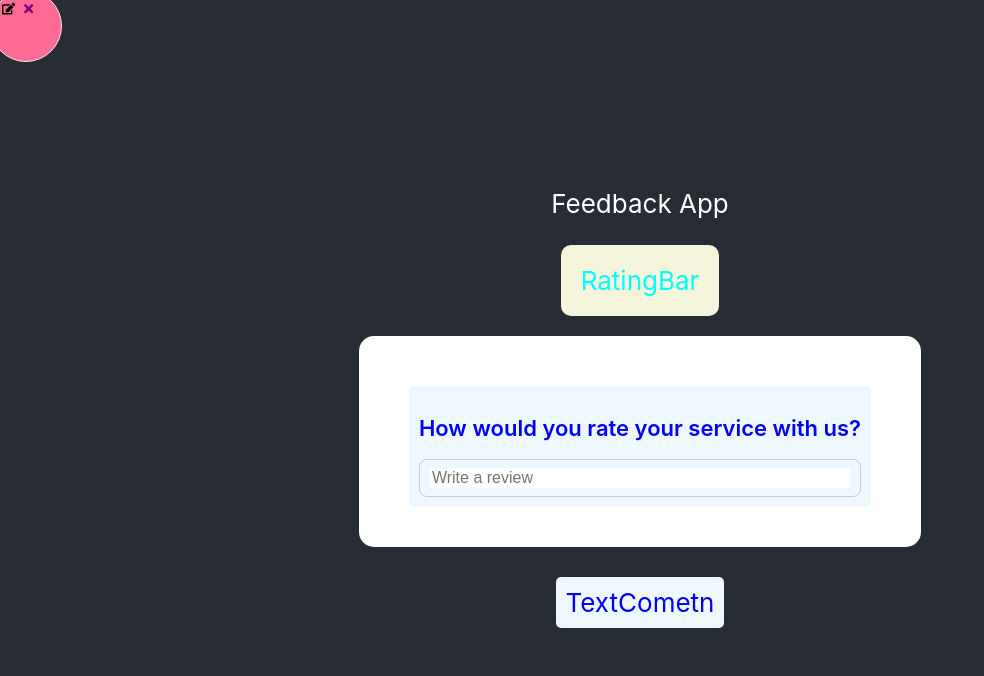
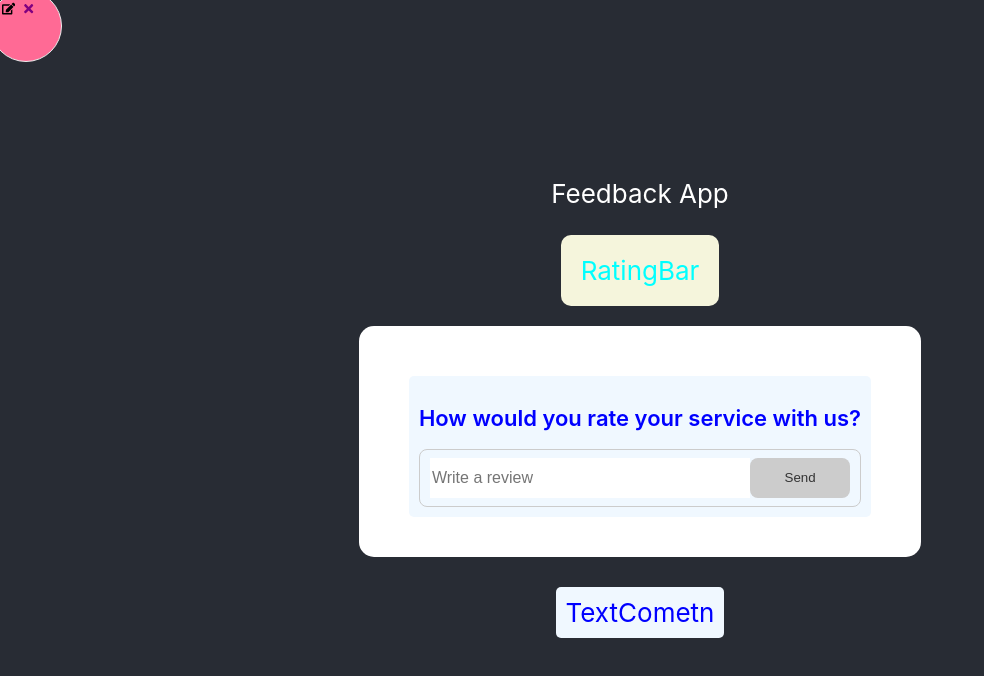
Before and after one commit to nikindtmas1/Feedback-Rating, a React (Create React App) app in the folder client/: page / in a window 1280 px wide. Shown: the top 676 px of the page, without its empty margins (0-984 px from the left). Built offline with nearby package versions, Linux system fonts and the light colour scheme; no server answers.

Commit message:
Update Button

```diff
--- a/client/src/Components/shared/Button.js
+++ b/client/src/Components/shared/Button.js
@@ -1,6 +1,12 @@
 import React from "react";
 
-const Button = () => {
+const Button = ({ children, version = 'primary', type, isDisabled = false }) => {
+
+    return(
+        <button type={type} disabled={isDisabled} className={`btn btn-${version}`}>
+            {children}
+        </button>
+    );
 
 };
 
```
